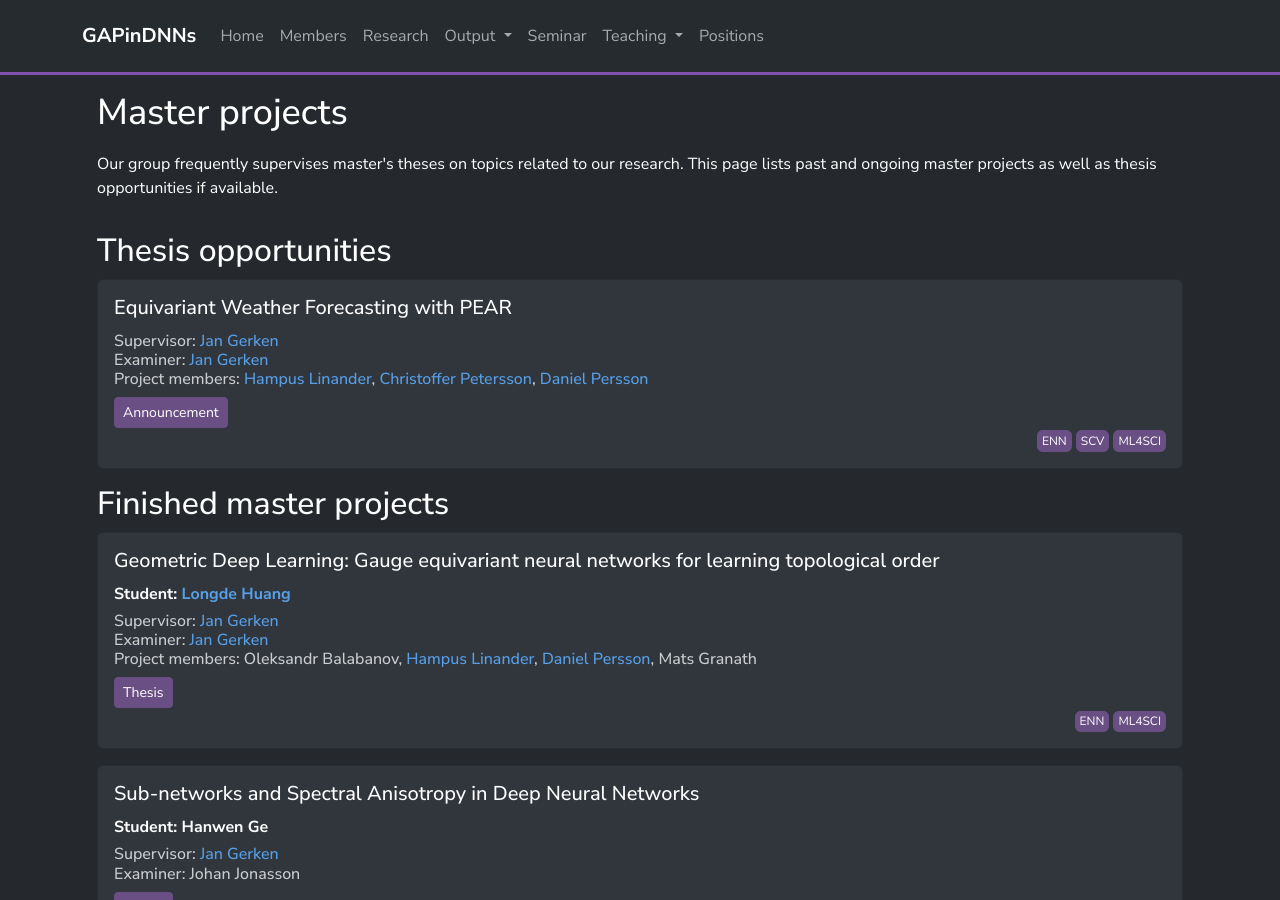
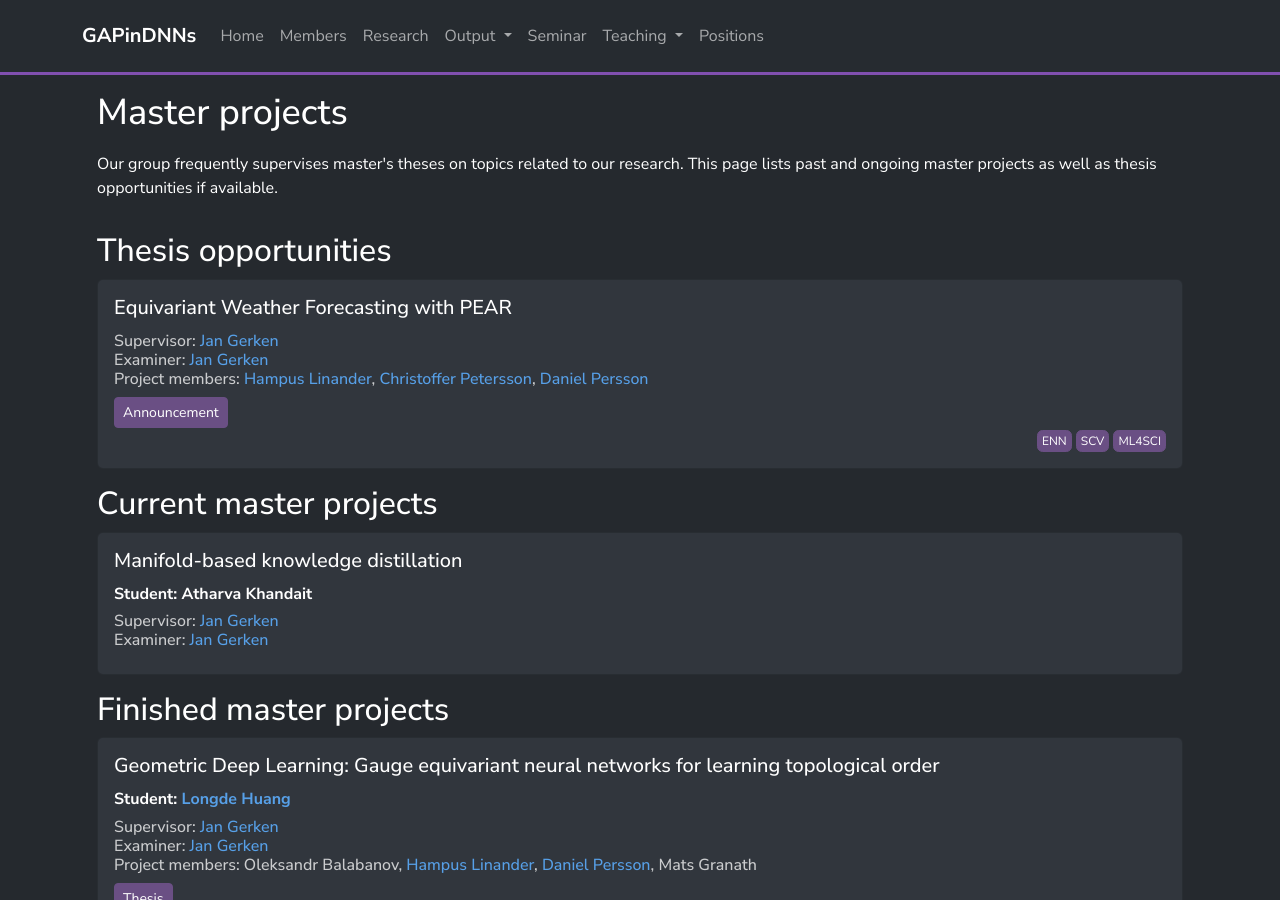
Before and after one commit to GAPinDNNs/gapindnns.github.io, a Jekyll site: the page built from _pages/master_projects.html, in a window 1280 px wide and 900 px high. Built offline with Jekyll 4.4.1, drawn with Linux system fonts in a browser that asks for light colours; nearby versions of some CDN libraries.

Commit message:
Add Atharva's thesis

```diff
--- a/_data/master_projects.yml
+++ b/_data/master_projects.yml
@@ -20,6 +20,18 @@
     - ENN
     - SCV
     - ML4SCI
+
+- title: "Manifold-based knowledge distillation"
+  status: ongoing
+  students:
+    - first_name: Atharva
+      last_name: Khandait
+  supervisors:
+    - first_name: Jan
+      last_name: Gerken
+  examiner:
+    first_name: Jan
+    last_name: Gerken
 
 - title: "Geometric Deep Learning: Gauge equivariant neural networks for learning topological order"
   status: finished
```
